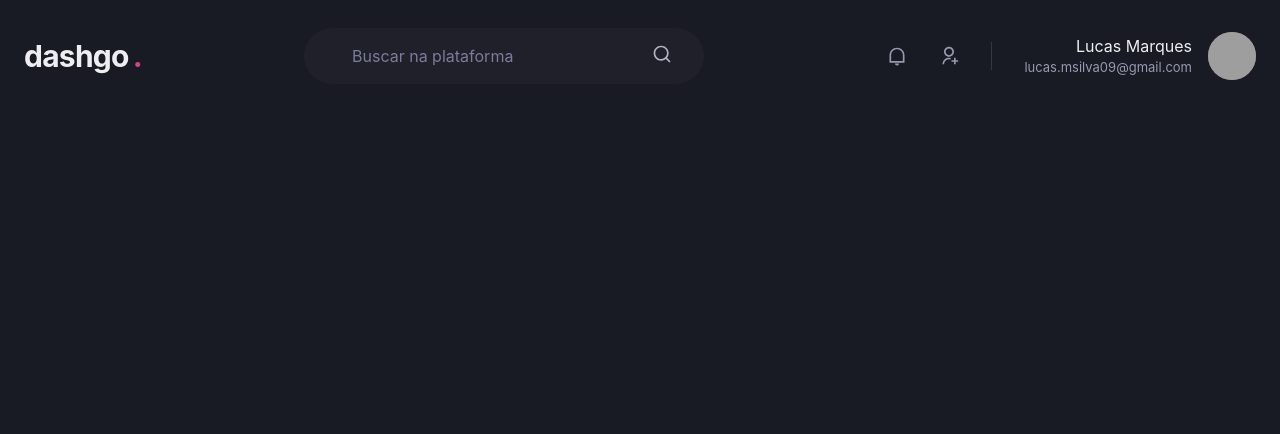
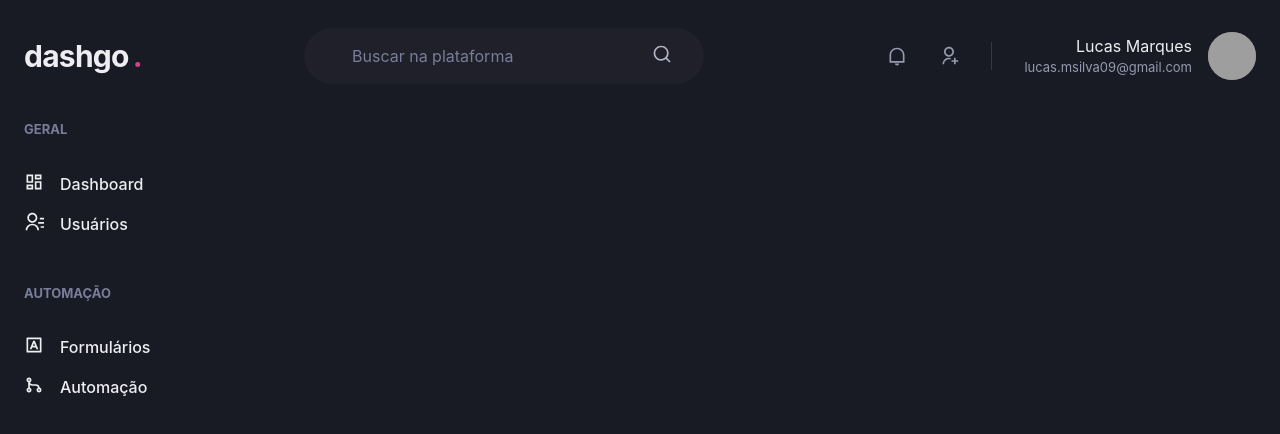
Before and after one commit to marqueslu/dashgo, a Next.js app: page /dashboard in a window 1280 px wide. Shown: the top 434 px of the page. Built offline with nearby package versions, Linux system fonts and the light colour scheme; grey boxes are pictures that could not be loaded.

Commit message:
Create the Sidebar component

```diff
--- /dev/null
+++ b/src/components/Sidebar.tsx
@@ -0,0 +1,37 @@
+import { Box, Stack, Text, Link, Icon } from '@chakra-ui/react'
+import { RiContactsLine, RiDashboardLine, RiGitMergeLine, RiInputMethodLine } from 'react-icons/ri'
+
+export function Sidebar() {
+  return (
+    <Box as="aside" w="64" marginRight="8">
+      <Stack spacing="12" align="flex-start">
+        <Box>
+          <Text fontWeight="bold" color="gray.400" fontSize="small">GERAL</Text>
+          <Stack spacing="4" marginTop="8" align="stretch">
+            <Link display="flex" align="center">
+              <Icon as={RiDashboardLine} fontSize="20" />
+              <Text marginLeft="4" fontWeight="medium">Dashboard</Text>
+            </Link>
+            <Link display="flex" align="center">
+              <Icon as={RiContactsLine} fontSize="20" />
+              <Text marginLeft="4" fontWeight="medium">Usuários</Text>
+            </Link>
+          </Stack>
+        </Box>
+        <Box>
+          <Text fontWeight="bold" color="gray.400" fontSize="small">AUTOMAÇÃO</Text>
+          <Stack spacing="4" marginTop="8" align="stretch">
+            <Link display="flex" align="center">
+              <Icon as={RiInputMethodLine} fontSize="20" />
+              <Text marginLeft="4" fontWeight="medium">Formulários</Text>
+            </Link>
+            <Link display="flex" align="center">
+              <Icon as={RiGitMergeLine} fontSize="20" />
+              <Text marginLeft="4" fontWeight="medium">Automação</Text>
+            </Link>
+          </Stack>
+        </Box>
+      </Stack>
+    </Box>
+  )
+}
--- a/src/pages/dashboard.tsx
+++ b/src/pages/dashboard.tsx
@@ -1,7 +1,16 @@
+import {Flex } from '@chakra-ui/react'
+
 import { Header } from "../components/Header";
+import { Sidebar } from '../components/Sidebar'
 
 export default function Dashboard() {
   return (
-    <Header />
+    <Flex direction="column" height="100vh">
+      <Header />
+
+      <Flex width="100%" marginY="6" maxWidth={1480} marginX="auto" paddingX="6">
+        <Sidebar />
+      </Flex>
+    </Flex>
   )
 }
--- a/src/pages/index.tsx
+++ b/src/pages/index.tsx
@@ -1,5 +1,6 @@
 import { Flex, Button, Stack } from '@chakra-ui/react'
 import { Input } from '../components/Form/Input'
+
 export default function SignIn() {
   return (
     <Flex
```
